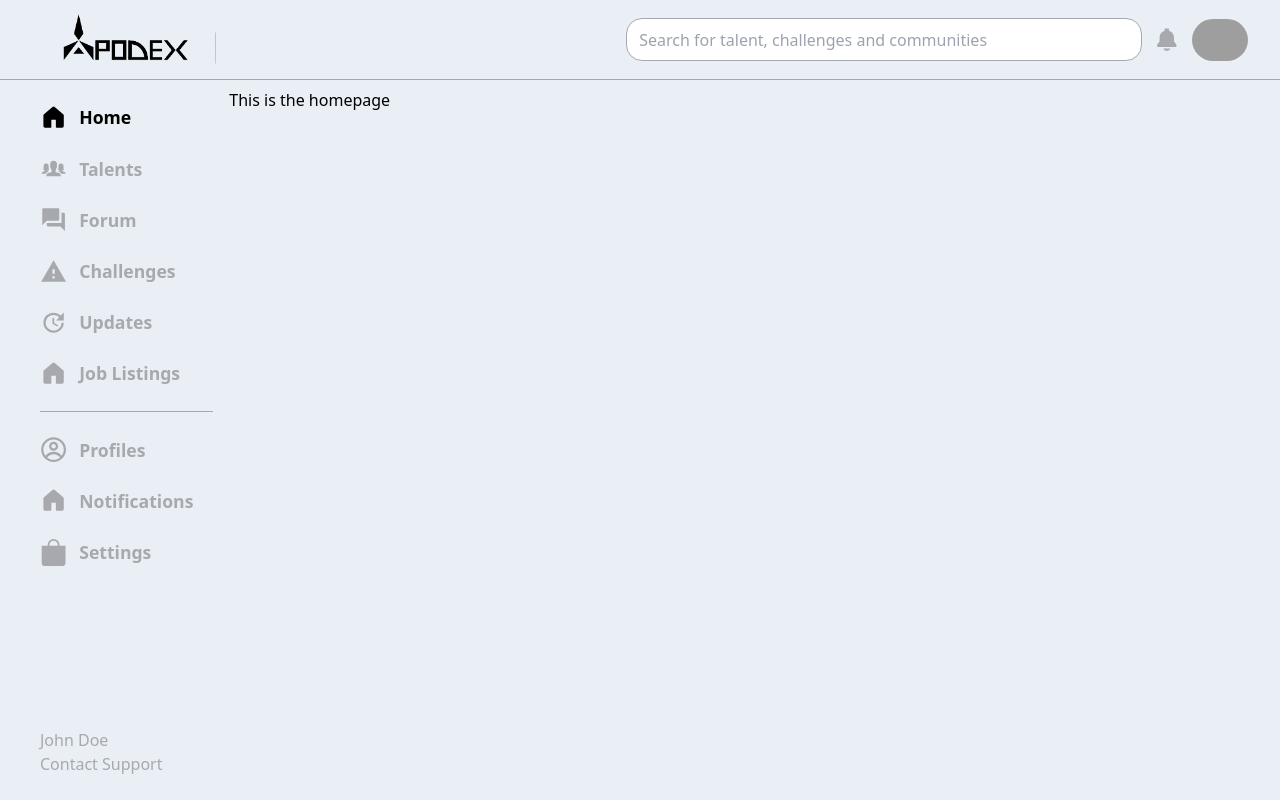
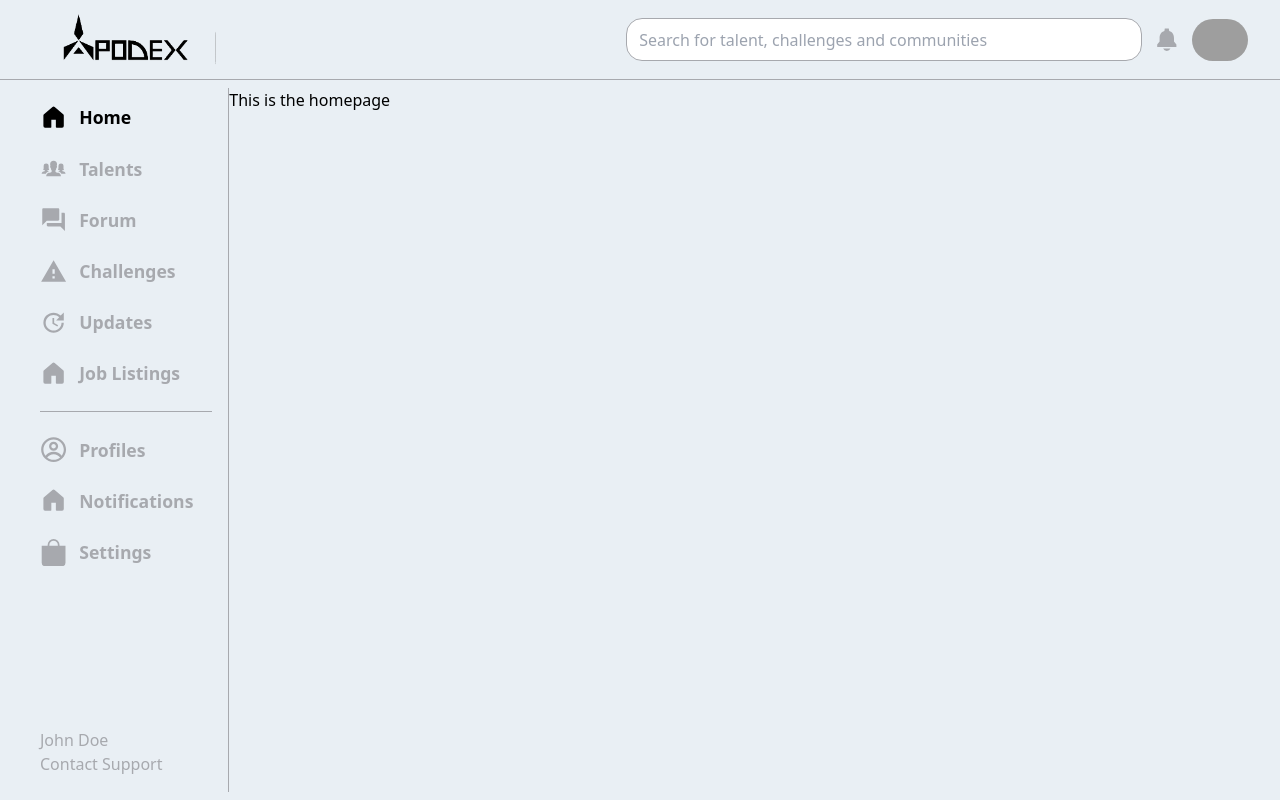
Before and after one commit to gdscuniuyoorg/apodex_frontend_new, a Next.js app: page /dashboard in a window 1280 px wide. Built offline with nearby package versions, Linux system fonts and the light colour scheme; no server answers; grey boxes are pictures that could not be loaded.

Commit message:
added few

```diff
--- a/app/dashboard/layout.tsx
+++ b/app/dashboard/layout.tsx
@@ -16,7 +16,7 @@ export default function RootLayout({
     <div className="flex flex-col h-full">
       <Nav />
       <div className="flex w-full h-full flex-1  py-2 px-6">
-        <SideBar className="w-1/6 h-full flex flex-col justify-between p-[1rem]" />
+        <SideBar className="w-1/6 h-full flex flex-col justify-between p-[1rem] border-r-[.1px] border-r-[#a7a9ae]" />
 
         <main className="w-5/6 h-full">{children}</main>
       </div>
```
